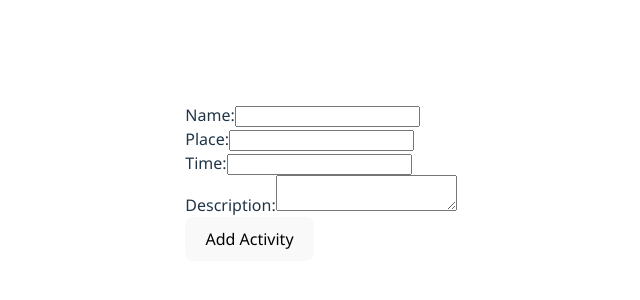
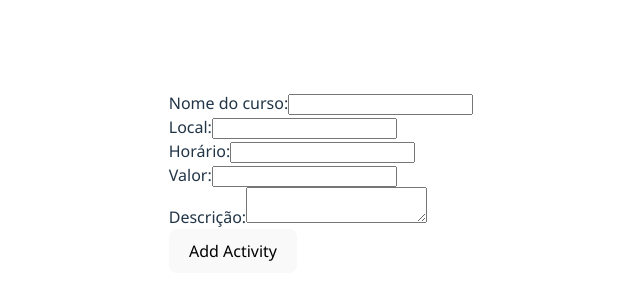
Before and after one commit to luciobvjr/engenheiros, a React (Vite) app in the folder connections/: page /add in a window 1280 px wide. Shown: the part 218-518 px from the top of the page, without its empty margins (319-959 px from the left). Built offline with nearby package versions, Linux system fonts and the light colour scheme.

Commit message:
Arrumar o forms

```diff
--- a/connections/src/App.tsx
+++ b/connections/src/App.tsx
@@ -2,7 +2,7 @@ import React, { useState } from 'react';
 import { BrowserRouter as Router, Routes, Route } from 'react-router-dom';
 import ActivityDetails from './components/ActivityDetails';
 import MainPage from './components/MainPage';
-import ActivityForm from './components/ActivitiesForm'; // Import the form component
+import ActivityForm from './components/ActivitiesForm';
 import './index.css';
 
 interface Activity {
@@ -10,6 +10,7 @@ interface Activity {
   name: string;
   place: string;
   time: string;
+  price: string;
   description: string;
 }
 
--- a/connections/src/components/ActivitiesForm.tsx
+++ b/connections/src/components/ActivitiesForm.tsx
@@ -2,9 +2,11 @@ import React, { useState } from 'react';
 import { useNavigate } from 'react-router-dom';
 
 interface Activity {
+  id: string;
   name: string;
   place: string;
   time: string;
+  price: string;
   description: string;
 }
 
@@ -14,9 +16,11 @@ interface ActivityFormProps {
 
 const ActivityForm: React.FC<ActivityFormProps> = ({ addActivity }) => {
   const [formData, setFormData] = useState({
+    id: '',
     name: '',
     place: '',
     time: '',
+    price: '',
     description: '',
   });
 
@@ -40,7 +44,7 @@ const ActivityForm: React.FC<ActivityFormProps> = ({ addActivity }) => {
   return (
     <form onSubmit={handleSubmit}>
       <div>
-        <label htmlFor="name">Name:</label>
+        <label htmlFor="name">Nome do curso:</label>
         <input
           type="text"
           id="name"
@@ -51,7 +55,7 @@ const ActivityForm: React.FC<ActivityFormProps> = ({ addActivity }) => {
         />
       </div>
       <div>
-        <label htmlFor="place">Place:</label>
+        <label htmlFor="place">Local:</label>
         <input
           type="text"
           id="place"
@@ -62,7 +66,7 @@ const ActivityForm: React.FC<ActivityFormProps> = ({ addActivity }) => {
         />
       </div>
       <div>
-        <label htmlFor="time">Time:</label>
+        <label htmlFor="time">Horário:</label>
         <input
           type="text"
           id="time"
@@ -73,7 +77,18 @@ const ActivityForm: React.FC<ActivityFormProps> = ({ addActivity }) => {
         />
       </div>
       <div>
-        <label htmlFor="description">Description:</label>
+        <label htmlFor="price">Valor:</label>
+        <input
+          type="text"
+          id="price"
+          name="price"
+          value={formData.price}
+          onChange={handleChange}
+          required
+        />
+      </div>
+      <div>
+        <label htmlFor="description">Descrição:</label>
         <textarea
           id="description"
           name="description"
--- a/connections/src/components/ActivityDetails.tsx
+++ b/connections/src/components/ActivityDetails.tsx
@@ -6,6 +6,7 @@ interface Activity {
   name: string;
   place: string;
   time: string;
+  price: string;
   description: string;
 }
 
@@ -64,6 +65,12 @@ const ActivityDetails: React.FC<ActivityDetailsProps> = ({ activities, deleteAct
             onChange={(e) => setEditedActivity({ ...editedActivity!, time: e.target.value })}
             required
           />
+          <input
+            type="text"
+            value={editedActivity?.price}
+            onChange={(e) => setEditedActivity({ ...editedActivity!, price: e.target.value })}
+            required
+          />
           <textarea
             value={editedActivity?.description}
             onChange={(e) => setEditedActivity({ ...editedActivity!, description: e.target.value })}
@@ -75,8 +82,9 @@ const ActivityDetails: React.FC<ActivityDetailsProps> = ({ activities, deleteAct
       ) : (
         <>
           <h2>{activity.name}</h2>
-          <p>Place: {activity.place}</p>
-          <p>Time: {activity.time}</p>
+          <p>Local: {activity.place}</p>
+          <p>Horário: {activity.time}</p>
+          <p>Preço: R$ {activity.price}</p>
           <p>Description: {activity.description}</p>
           <button onClick={handleEdit}>Edit Activity</button>
           <button onClick={handleDelete}>Delete Activity</button>
--- a/connections/src/components/MainPage.tsx
+++ b/connections/src/components/MainPage.tsx
@@ -6,6 +6,7 @@ interface Activity {
   name: string;
   place: string;
   time: string;
+  price: string;
   description: string;
 }
 
```
